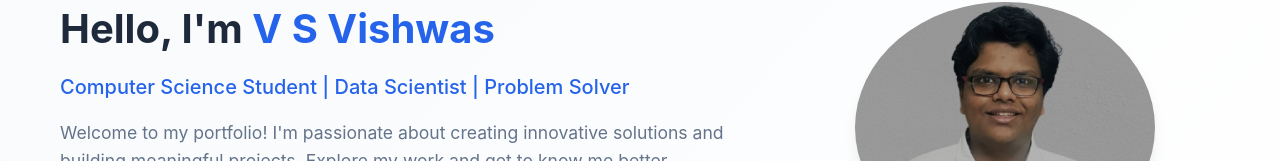
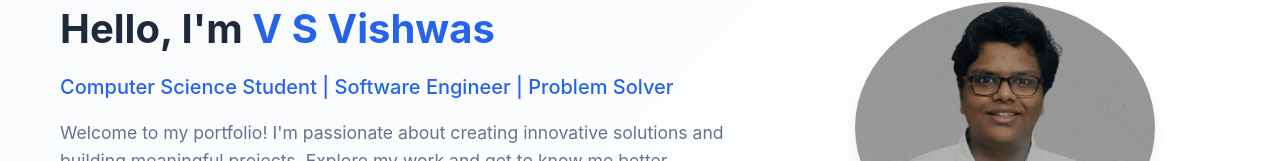
Before and after one commit to v-s-v-i-s-h-w-a-s/my-portfolio, a plain HTML site: page index.html in a window 1280 px wide. Shown: the part 174-335 px from the top of the page. Drawn offline with Linux system fonts and the light colour scheme.

Commit message:
Testing Conflict with Software Engineer

```diff
--- a/index.html
+++ b/index.html
@@ -44,7 +44,7 @@
             <div class="container">
                 <div class="hero-content">
                     <h1>Hello, I'm <span class="highlight">V S Vishwas</span></h1>
-                    <p class="hero-subtitle">Computer Science Student | Data Scientist | Problem Solver</p>
+                    <p class="hero-subtitle">Computer Science Student | Software Engineer | Problem Solver</p>
                     <p class="hero-description">
                         Welcome to my portfolio! I'm passionate about creating innovative solutions
                         and building meaningful projects. Explore my work and get to know me better.
```
